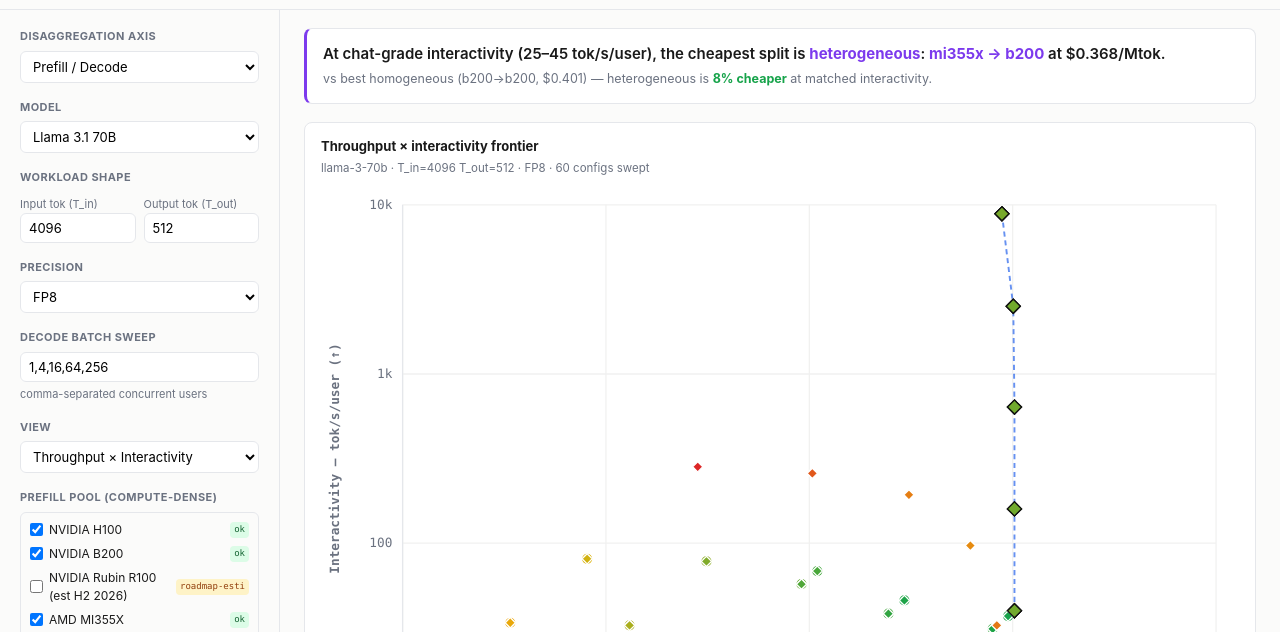
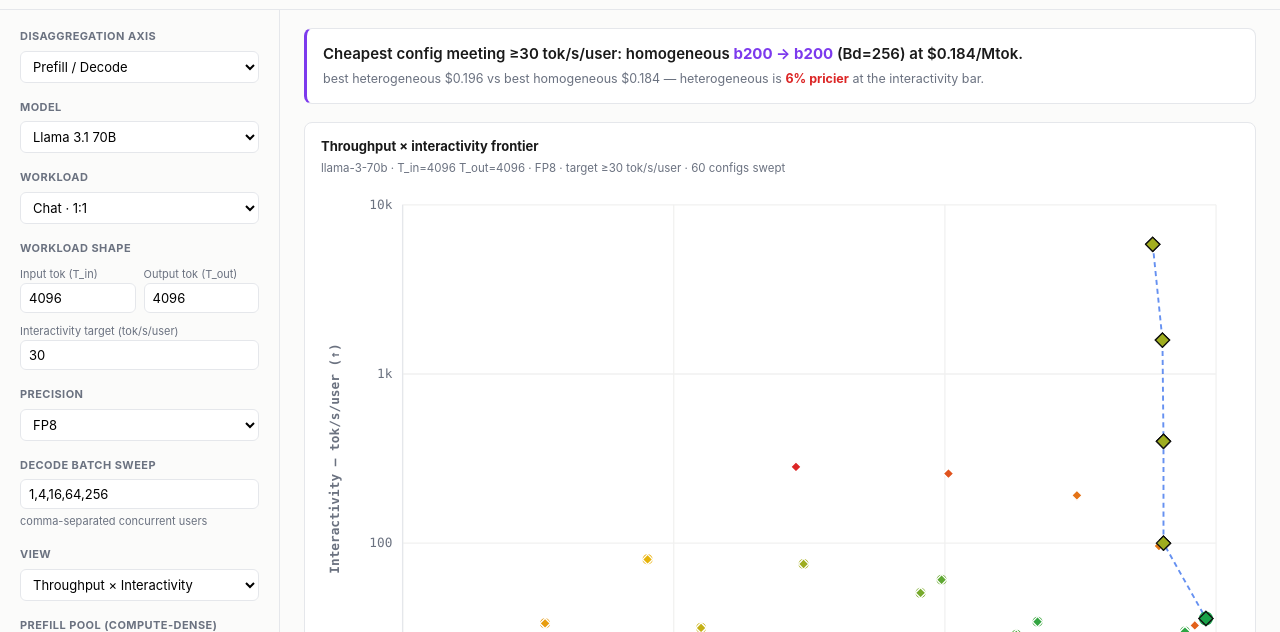
Before and after one commit to epsteinj/disagg, a website: page index.html in a window 1280 px wide. Shown: the part 109-741 px from the top of the page. Drawn offline with Linux system fonts and the light colour scheme.

Commit message:
Add workload presets + interactivity SLO target
- Workload dropdown ported from transformer_math (chat, autocomplete, voice, code-assist,
  code-gen, RAG, summarization, agentic, custom): sets T_in/T_out and an interactivity target
- Headline callout now keys off the workload's tok/s/user target (cheapest config meeting the bar)
- Editing T_in/T_out/SLO switches the preset to "Custom"

Co-Authored-By: Claude Opus 4.8 (1M context) <noreply@anthropic.com>

```diff
--- a/index.html
+++ b/index.html
@@ -102,11 +102,16 @@
       </div>
     </div>
     <div class="field">
+      <label>Workload</label>
+      <select id="workload"></select>
+    </div>
+    <div class="field">
       <label>Workload shape</label>
       <div style="display:grid; grid-template-columns:1fr 1fr; gap:8px;">
         <div><span class="small">Input tok (T_in)</span><input type="text" id="tin" value="4096"></div>
-        <div><span class="small">Output tok (T_out)</span><input type="text" id="tout" value="512"></div>
+        <div><span class="small">Output tok (T_out)</span><input type="text" id="tout" value="4096"></div>
       </div>
+      <div style="margin-top:6px;"><span class="small">Interactivity target (tok/s/user)</span><input type="text" id="slo" value="30"></div>
     </div>
     <div class="field">
       <label>Precision</label>
@@ -167,6 +172,19 @@ const AXIS_LABELS = {
   'attn-expert':    ['Attention pool (KV / bandwidth)', 'Expert pool (capacity / compute)'],
   'spec-decode':    ['Draft pool (small / fast)', 'Target pool (big / verify)'],
 };
+// Default workloads (ported from transformer_math.html): set T_in / T_out (from input:output ratio)
+// and an interactivity SLO target (tok/s/user) that drives the "cheapest config that meets the bar" callout.
+const WORKLOADS = {
+  chat:          { name: 'Chat · 1:1',                 tin: 4096,   tout: 4096, slo: 30 },
+  autocomplete:  { name: 'Search autocomplete · 4:1',  tin: 1024,   tout: 256,  slo: 100 },
+  voice:         { name: 'Voice / real-time · 1:1',     tin: 2048,   tout: 2048, slo: 80 },
+  codeassist:    { name: 'Code assistant inline · 5:1', tin: 16384,  tout: 3277, slo: 50 },
+  codegen:       { name: 'Code generation · 1:2',       tin: 4096,   tout: 8192, slo: 20 },
+  rag:           { name: 'RAG / document Q&A · 10:1',   tin: 32768,  tout: 3277, slo: 25 },
+  summarization: { name: 'Long-doc summarization · 30:1', tin: 131072, tout: 4369, slo: 10 },
+  agentic:       { name: 'Agentic / tool-use · 20:1',   tin: 16384,  tout: 819,  slo: 10 },
+  custom:        { name: 'Custom', tin: 4096, tout: 4096, slo: 30 },
+};
 
 const $ = id => document.getElementById(id);
 const DEFAULT_PREFILL = ['nvidia-b200','nvidia-h100','amd-mi355x'];
@@ -184,6 +202,17 @@ $('model').value = 'llama-3-70b';
 const smallModels = llmModels.filter(([,m]) => !m.is_moe && m.N_params <= 9e9);
 $('draftModel').innerHTML = smallModels.map(([k,m]) => `<option value="${k}">${m.name}</option>`).join('');
 $('draftModel').value = smallModels.find(([k])=>k==='llama-3-2-1b') ? 'llama-3-2-1b' : (smallModels[0]?.[0] || '');
+
+// workload presets
+$('workload').innerHTML = Object.entries(WORKLOADS).map(([k,w])=>`<option value="${k}">${w.name}</option>`).join('');
+$('workload').value = 'chat';
+function applyWorkload(){
+  const w = WORKLOADS[$('workload').value];
+  if (!w || $('workload').value==='custom') return;
+  $('tin').value = w.tin; $('tout').value = w.tout; $('slo').value = w.slo;
+}
+function markCustom(){ $('workload').value='custom'; }
+applyWorkload();
 
 function tagFor(prov){
   if (!prov) return '';
@@ -246,10 +275,11 @@ function run(){
   const frontier = paretoFrontier(pts, cfg);
   const frontierSet = new Set(frontier);
 
+  const slo = Math.max(1, parseFloat($('slo').value)||30);
   $('chartTitle').textContent = view==='ci' ? 'Cost frontier' : 'Throughput × interactivity frontier';
-  $('chartHint').textContent = `${modelKey} · T_in=${T_in} T_out=${T_out} · ${precision.toUpperCase()} · ${pts.length} configs swept`;
+  $('chartHint').textContent = `${modelKey} · T_in=${T_in} T_out=${T_out} · ${precision.toUpperCase()} · target ≥${slo} tok/s/user · ${pts.length} configs swept`;
   drawChart(pts, frontier, frontierSet, cfg);
-  renderHeadline(pts);
+  renderHeadline(pts, slo);
   renderTable(frontier);
 }
 
@@ -330,22 +360,26 @@ function drawChart(pts, frontier, frontierSet, cfg){
   });
 }
 
-function renderHeadline(pts){
-  // cheapest config at a chat-grade interactivity target, and hetero-vs-homo at matched interactivity.
-  const band = pts.filter(p=>p.interactivity>=25 && p.interactivity<=45 && isFinite(p.costPerMtok));
-  const hom = band.filter(p=>!p.heterogeneous).sort((a,b)=>a.costPerMtok-b.costPerMtok)[0];
-  const het = band.filter(p=>p.heterogeneous).sort((a,b)=>a.costPerMtok-b.costPerMtok)[0];
+function renderHeadline(pts, slo){
+  // cheapest config that MEETS the workload's interactivity target, and hetero-vs-homo at that bar.
+  const meet = pts.filter(p=>p.interactivity>=slo && isFinite(p.costPerMtok));
+  const byCost = a => a.slice().sort((x,y)=>x.costPerMtok-y.costPerMtok)[0];
+  const best = byCost(meet);
+  const hom = byCost(meet.filter(p=>!p.heterogeneous));
+  const het = byCost(meet.filter(p=>p.heterogeneous));
   let html='';
-  if (het && hom){
-    const d=(1-het.costPerMtok/hom.costPerMtok)*100;
-    const win = d>0;
-    html = `<div class="callout"><div class="big">At chat-grade interactivity (25–45 tok/s/user), the cheapest split is
-      ${het.heterogeneous?'<b>heterogeneous</b>':'homogeneous'}: <b>${shortName(het.prefillChip)} → ${shortName(het.decodeChip)}</b>
-      at $${het.costPerMtok.toFixed(3)}/Mtok.</div>
-      <div class="sub">vs best homogeneous (${shortName(hom.prefillChip)}→${shortName(hom.decodeChip)}, $${hom.costPerMtok.toFixed(3)}) —
-      heterogeneous is <b style="color:${win?'var(--good)':'var(--bad)'}">${win?d.toFixed(0)+'% cheaper':(-d).toFixed(0)+'% pricier'}</b> at matched interactivity.</div></div>`;
+  if (best){
+    html = `<div class="callout"><div class="big">Cheapest config meeting ≥${slo} tok/s/user:
+      ${best.heterogeneous?'<b>heterogeneous</b>':'homogeneous'} <b>${shortName(best.prefillChip)} → ${shortName(best.decodeChip)}</b>
+      (Bd=${best.Bd}) at $${best.costPerMtok.toFixed(3)}/Mtok.</div>`;
+    if (het && hom){
+      const d=(1-het.costPerMtok/hom.costPerMtok)*100, win=d>0;
+      html += `<div class="sub">best heterogeneous $${het.costPerMtok.toFixed(3)} vs best homogeneous $${hom.costPerMtok.toFixed(3)} —
+        heterogeneous is <b style="color:${win?'var(--good)':'var(--bad)'}">${win?d.toFixed(0)+'% cheaper':(-d).toFixed(0)+'% pricier'}</b> at the interactivity bar.</div>`;
+    }
+    html += `</div>`;
   } else {
-    html = `<div class="callout"><div class="sub">No configs land in the 25–45 tok/s/user band for this selection — adjust batch sweep or chips.</div></div>`;
+    html = `<div class="callout"><div class="sub">No config meets ≥${slo} tok/s/user — lower the target, add faster decode chips, or use smaller batches.</div></div>`;
   }
   $('headline').innerHTML = html;
 }
@@ -375,7 +409,9 @@ function renderTable(frontier){
 }
 
 // wire events
-['axis','model','tin','tout','prec','batches','view','draftModel','specK','specAlpha'].forEach(id=>$(id).addEventListener('change',run));
+['axis','model','prec','batches','view','draftModel','specK','specAlpha'].forEach(id=>$(id).addEventListener('change',run));
+$('workload').addEventListener('change', ()=>{ applyWorkload(); run(); });
+['tin','tout','slo'].forEach(id=>$(id).addEventListener('change', ()=>{ markCustom(); run(); }));
 $('prefillChips').addEventListener('change',run);
 $('decodeChips').addEventListener('change',run);
 run();
```
